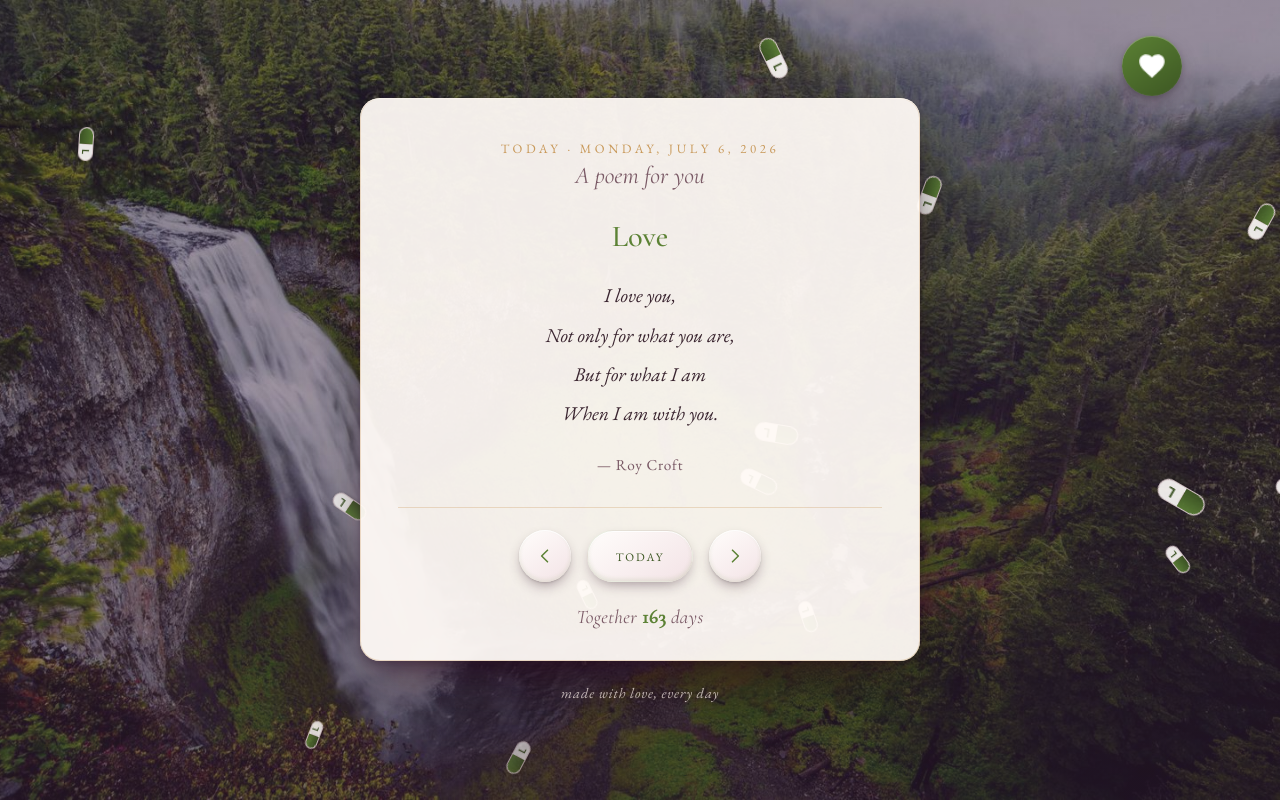
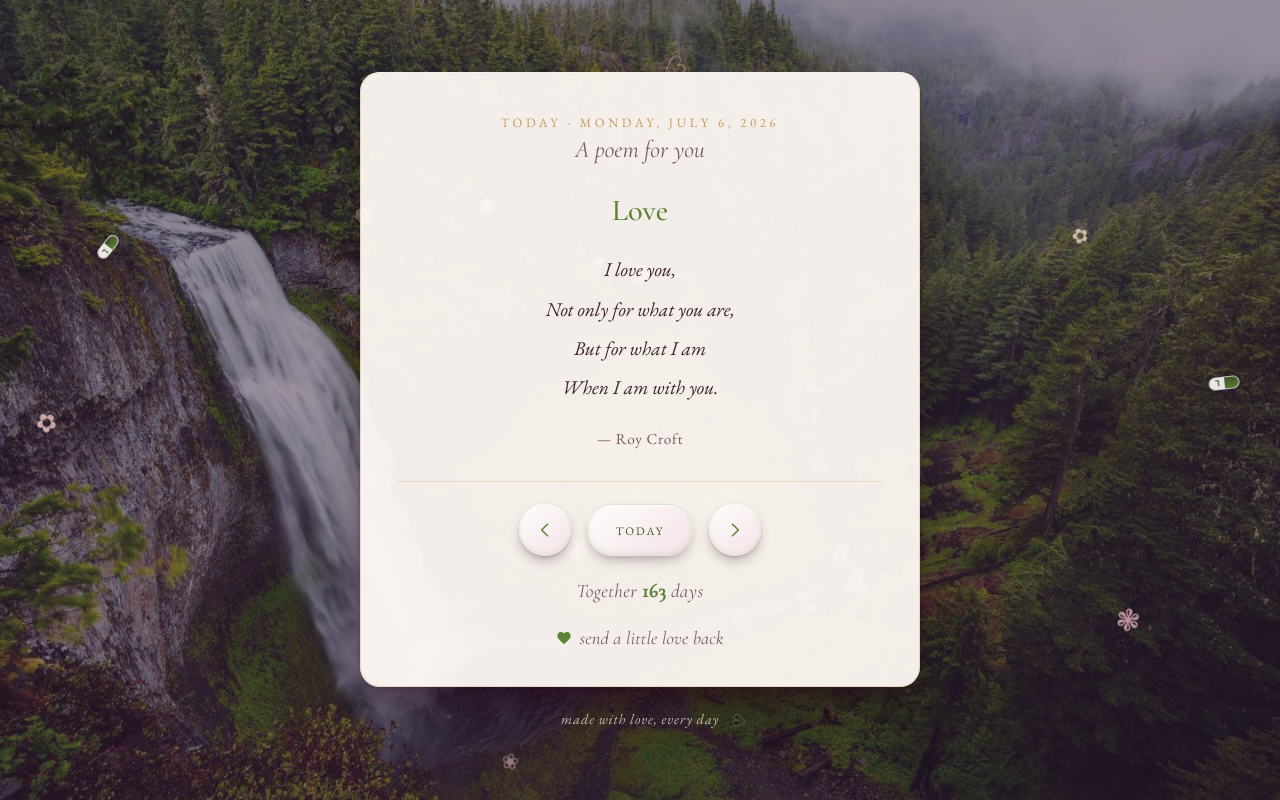
Before and after one commit to zslim1101/daily-poems-web, a plain HTML site: page index.html in a window 1280 px wide. Drawn offline with nearby package versions, Linux system fonts and the light colour scheme; animation ran at ten frames a second.

Commit message:
Inline love button; restore flower petals with subtle Vitamin L pills
Replace roaming FAB with a quiet inline 'send a little love back' link under
the poem. Bring back falling flowers, mix in 3 capsule pills.

```diff
--- a/css/style.css
+++ b/css/style.css
@@ -66,7 +66,16 @@ body {
   overflow: hidden;
   z-index: 0;
 }
-/* Vitamin L capsule pills raining down */
+/* Falling flower petals (colour + size set inline per element) */
+.petals .flower {
+  position: absolute;
+  top: -8vh;
+  opacity: 0;
+  animation: fall linear infinite;
+  will-change: transform, opacity;
+}
+
+/* Vitamin L capsule pills, sprinkled subtly among the petals */
 .pill-l {
   --scale: 1;
   position: absolute;
@@ -323,75 +332,37 @@ body {
   transition: color 0.8s ease;
 }
 
-/* "Send love back" button that roams and bounces around the screen */
-.love-fab {
-  position: fixed;
-  left: 0;
-  top: 0;
-  z-index: 9;
-  display: inline-flex;
+/* Quiet inline "send love back" button under the poem */
+.love-inline {
+  display: flex;
+  width: fit-content;
   align-items: center;
-  justify-content: center;
-  width: 60px;
-  height: 60px;
-  padding: 0;
-  color: #fff;
+  gap: 0.45rem;
+  margin: 1.1rem auto 0;
+  padding: 0.4rem 0.6rem;
+  font-family: "Cormorant Garamond", serif;
+  font-style: italic;
+  font-size: 1.15rem;
+  letter-spacing: 0.01em;
+  color: var(--ink-soft);
+  background: none;
+  border: none;
   cursor: pointer;
-  border: none;
-  border-radius: 50%;
-  background: linear-gradient(145deg, var(--accent), var(--accent-dark));
-  box-shadow:
-    0 10px 24px -6px var(--shadow),
-    0 2px 6px rgba(0, 0, 0, 0.2),
-    inset 0 1px 0 rgba(255, 255, 255, 0.3);
-  transition: box-shadow 0.25s ease, background 0.8s ease;
-  will-change: transform;
+  transition: color 0.25s ease;
 }
-.love-fab__heart { animation: heartbeat 1.6s ease-in-out infinite; }
-@keyframes heartbeat {
-  0%, 100% { transform: scale(1); }
-  15%      { transform: scale(1.18); }
-  30%      { transform: scale(1); }
-  45%      { transform: scale(1.12); }
+.love-inline svg {
+  color: var(--accent);
+  transition: color 0.8s ease, transform 0.3s ease;
 }
-.love-fab:hover {
-  box-shadow:
-    0 16px 30px -6px var(--shadow),
-    0 3px 8px rgba(0, 0, 0, 0.25),
-    inset 0 1px 0 rgba(255, 255, 255, 0.35);
-}
-.love-fab:focus-visible {
+.love-inline:hover { color: var(--accent-dark); }
+.love-inline:hover svg { transform: scale(1.18); }
+.love-inline:active svg { transform: scale(0.92); }
+.love-inline:focus-visible {
   outline: none;
-  box-shadow: 0 0 0 4px var(--accent-soft), 0 10px 24px -6px var(--shadow);
-}
-/* Hover tooltip label */
-.love-fab__tip {
-  position: absolute;
-  right: 72px;
-  white-space: nowrap;
-  font-size: 0.82rem;
-  letter-spacing: 0.02em;
-  color: var(--ink);
-  background: var(--card);
-  padding: 0.5rem 0.85rem;
-  border-radius: 999px;
-  box-shadow: 0 6px 16px -6px var(--shadow);
-  opacity: 0;
-  transform: translateX(8px);
-  pointer-events: none;
-  transition: opacity 0.25s ease, transform 0.25s ease;
-}
-.love-fab:hover .love-fab__tip,
-.love-fab:focus-visible .love-fab__tip {
-  opacity: 1;
-  transform: translateX(0);
-}
-@media (prefers-reduced-motion: reduce) {
-  .love-fab, .love-fab__heart { animation: none; }
-}
-@media (max-width: 480px) {
-  .love-fab { right: 18px; bottom: 18px; width: 54px; height: 54px; }
-  .love-fab__tip { display: none; }
+  color: var(--accent-dark);
+  text-decoration: underline;
+  text-underline-offset: 4px;
+  text-decoration-color: var(--accent-soft);
 }
 
 .sign {
--- a/index.html
+++ b/index.html
@@ -41,16 +41,16 @@
     </footer>
 
     <section class="anniv" id="anniv" aria-live="polite"></section>
+
+    <button class="love-inline" id="love" type="button">
+      <svg viewBox="0 0 24 24" width="16" height="16" fill="currentColor" aria-hidden="true">
+        <path d="M12 21.35l-1.45-1.32C5.4 15.36 2 12.28 2 8.5 2 5.42 4.42 3 7.5 3c1.74 0 3.41.81 4.5 2.09C13.09 3.81 14.76 3 16.5 3 19.58 3 22 5.42 22 8.5c0 3.78-3.4 6.86-8.55 11.54L12 21.35z" />
+      </svg>
+      <span>send a little love back</span>
+    </button>
   </main>
 
   <p class="sign">made with love, every day</p>
-
-  <button class="love-fab" id="love" type="button" aria-label="Feeling thankful or loved? Send it back">
-    <span class="love-fab__tip">Feeling loved? Send it back</span>
-    <svg class="love-fab__heart" viewBox="0 0 24 24" width="26" height="26" fill="currentColor" aria-hidden="true">
-      <path d="M12 21.35l-1.45-1.32C5.4 15.36 2 12.28 2 8.5 2 5.42 4.42 3 7.5 3c1.74 0 3.41.81 4.5 2.09C13.09 3.81 14.76 3 16.5 3 19.58 3 22 5.42 22 8.5c0 3.78-3.4 6.86-8.55 11.54L12 21.35z" />
-    </svg>
-  </button>
 
   <div class="modal" id="modal" aria-hidden="true">
     <div class="modal__backdrop" data-close></div>
--- a/js/app.js
+++ b/js/app.js
@@ -333,73 +333,45 @@
     render();
   }
 
-  // Vitamin L capsules raining down.
+  // Falling flower petals, with a few Vitamin L capsules mixed in.
   function makePetals() {
     var host = document.querySelector(".petals");
     if (!host) return;
-    for (var i = 0; i < 16; i++) {
-      var pill = document.createElement("span");
-      pill.className = "pill-l";
-      var label = document.createElement("b");
-      label.textContent = "L";
-      pill.appendChild(label);
-      pill.style.left = Math.random() * 100 + "vw";
-      pill.style.animationDuration = 9 + Math.random() * 10 + "s";
-      pill.style.animationDelay = -Math.random() * 14 + "s";
-      pill.style.setProperty("--scale", (0.8 + Math.random() * 0.9).toFixed(2));
-      host.appendChild(pill);
-    }
-  }
+    var glyphs = ["❀", "✿", "❁", "❃", "♡"];
+    var total = 16;
+    var pillCount = 3; // keep pills subtle
 
-  // Roaming button — drifts and bounces off the screen edges.
-  function startRoaming() {
-    var el = els.love;
-    if (!el) return;
-
-    var reduce = window.matchMedia &&
-      window.matchMedia("(prefers-reduced-motion: reduce)").matches;
-
-    var size = el.offsetWidth || 60;
-    var margin = 12;
-    function maxX() { return window.innerWidth - size - margin; }
-    function maxY() { return window.innerHeight - size - margin; }
-
-    if (reduce) {
-      el.style.transform =
-        "translate(" + maxX() + "px," + maxY() + "px)";
-      return;
+    for (var i = 0; i < total; i++) {
+      var isPill = i < pillCount;
+      var el;
+      if (isPill) {
+        el = document.createElement("span");
+        el.className = "pill-l";
+        var label = document.createElement("b");
+        label.textContent = "L";
+        el.appendChild(label);
+        el.style.setProperty("--scale", (0.75 + Math.random() * 0.6).toFixed(2));
+      } else {
+        el = document.createElement("span");
+        el.className = "flower";
+        el.textContent = glyphs[i % glyphs.length];
+        el.style.fontSize = (0.8 + Math.random() * 1.1).toFixed(2) + "rem";
+        el.style.color =
+          "rgba(255, " + (180 + Math.floor(Math.random() * 60)) + ", 210, 0.8)";
+      }
+      el.style.left = (Math.random() * 100).toFixed(2) + "vw";
+      el.style.animationDuration = (9 + Math.random() * 10).toFixed(1) + "s";
+      el.style.animationDelay = (-Math.random() * 14).toFixed(1) + "s";
+      host.appendChild(el);
     }
 
-    var x = margin + Math.random() * Math.max(1, maxX() - margin);
-    var y = margin + Math.random() * Math.max(1, maxY() - margin);
-    var angle = Math.random() * Math.PI * 2;
-    var speed = 1.4;
-    var vx = Math.cos(angle) * speed;
-    var vy = Math.sin(angle) * speed;
-    var paused = false;
-
-    el.addEventListener("pointerenter", function () { paused = true; });
-    el.addEventListener("pointerleave", function () { paused = false; });
-
-    function tick() {
-      if (!paused) {
-        x += vx;
-        y += vy;
-        if (x <= margin) { x = margin; vx = Math.abs(vx); }
-        else if (x >= maxX()) { x = maxX(); vx = -Math.abs(vx); }
-        if (y <= margin) { y = margin; vy = Math.abs(vy); }
-        else if (y >= maxY()) { y = maxY(); vy = -Math.abs(vy); }
-        el.style.transform = "translate(" + x + "px," + y + "px)";
-      }
-      requestAnimationFrame(tick);
+    // Shuffle DOM order so the pills aren't clustered at one edge.
+    var kids = Array.prototype.slice.call(host.children);
+    for (var j = kids.length - 1; j > 0; j--) {
+      var k = Math.floor(Math.random() * (j + 1));
+      host.appendChild(kids[k]);
+      kids.splice(k, 1);
     }
-    el.style.transform = "translate(" + x + "px," + y + "px)";
-    requestAnimationFrame(tick);
-
-    window.addEventListener("resize", function () {
-      x = Math.min(x, maxX());
-      y = Math.min(y, maxY());
-    });
   }
 
   function bind() {
@@ -437,7 +409,6 @@
   function boot() {
     makePetals();
     bind();
-    startRoaming();
 
     // Backgrounds are optional — never block the poem on them.
     loadJson("data/backgrounds.json")
```
